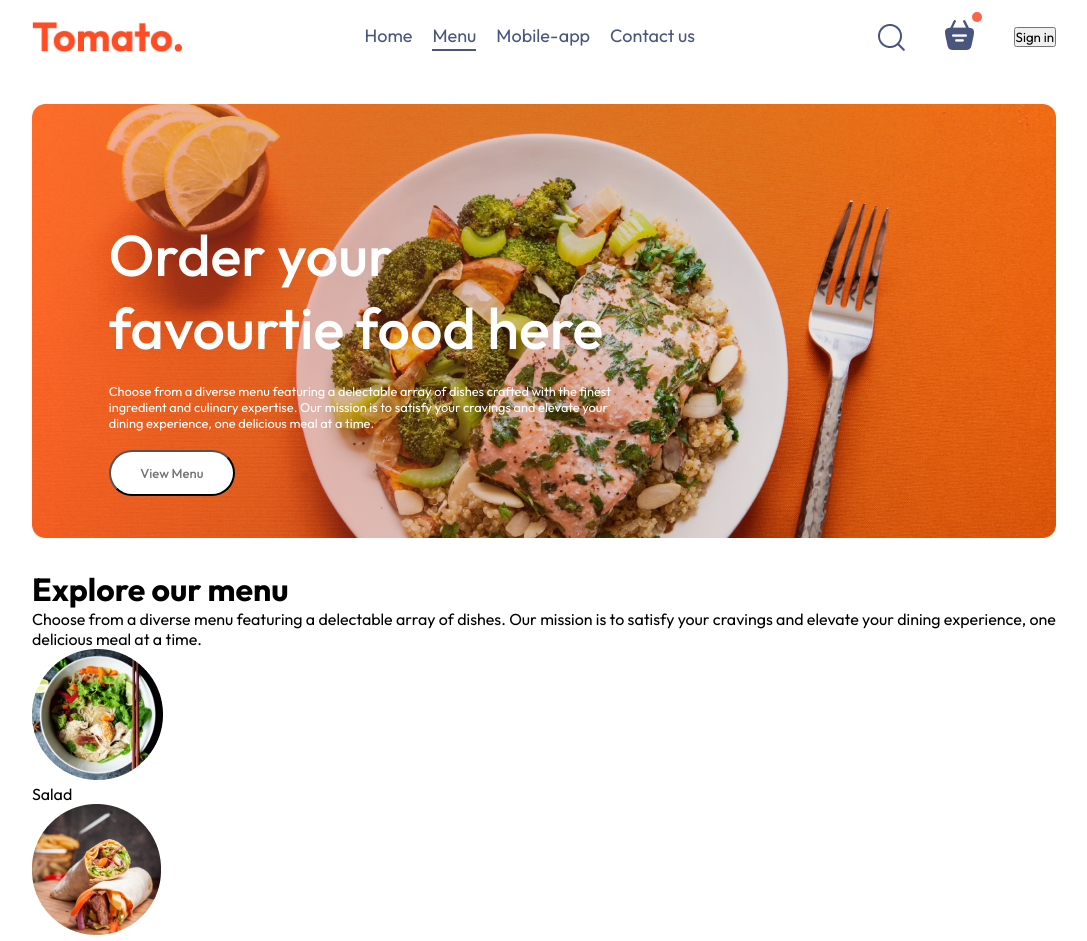
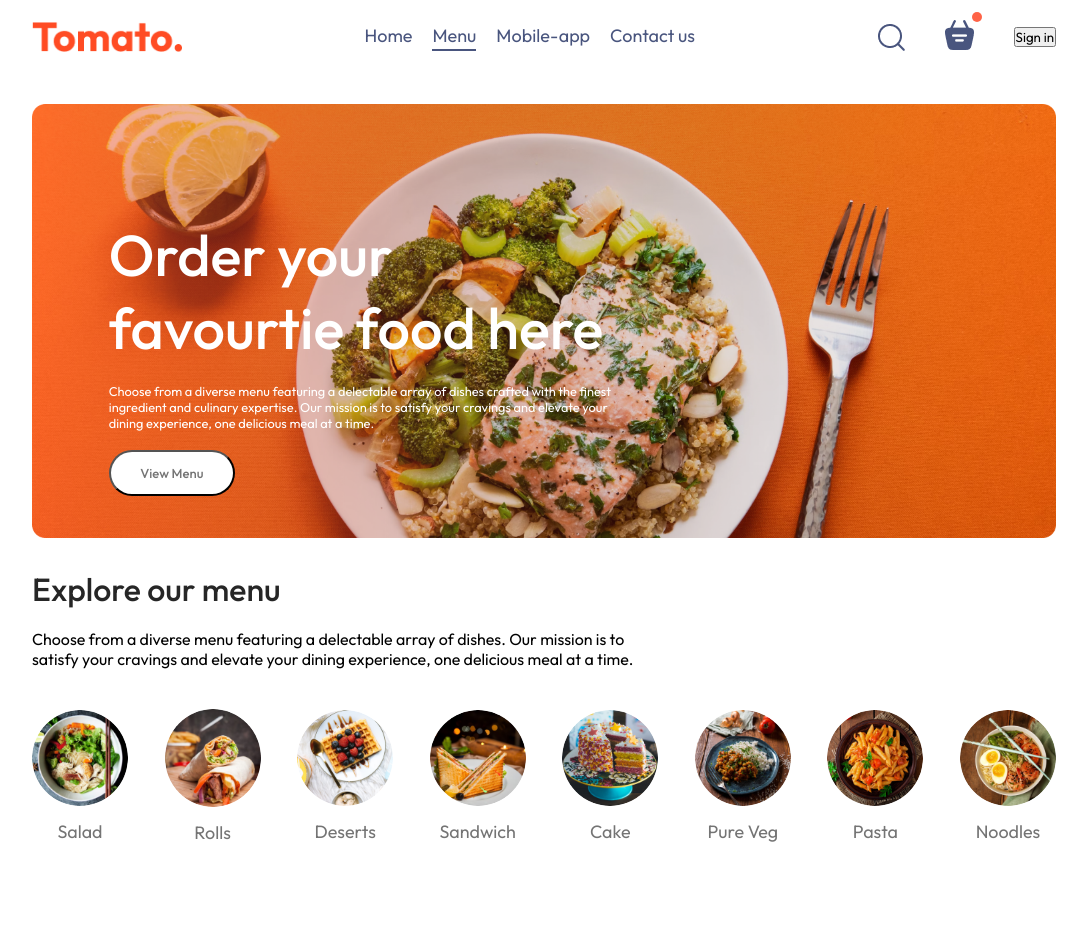
Before and after one commit to paz1ch/CNPM, a React (Vite) app in the folder frontend/: page / in a window 1280 px wide. Shown: the top 941 px of the page, without its empty margins (96-1183 px from the left). After the commit the page ends 864 px from the top, so only its background shows below. Built offline with nearby package versions, Linux system fonts and the light colour scheme.

Commit message:
add component food display

```diff
--- a/frontend/src/components/ExploreMenu/ExploreMenu.css
+++ b/frontend/src/components/ExploreMenu/ExploreMenu.css
@@ -0,0 +1,57 @@
+.explore-menu{
+    display: flex;
+    flex-direction: column;
+    gap: 20px;
+}
+
+.explore-menu h1{
+    color: #262626;
+    font-weight: 500;
+}
+
+.explore-menu-text{
+    max-width: 60%;
+    columns: #808080;
+}
+
+.explore-menu-list{
+    display: flex;
+    justify-content: space-between;
+    align-items: center;
+    gap: 30px;
+    text-align: center;
+    margin: 20px 0px;
+    overflow-x: scroll;
+}
+
+.explore-menu-list::-webkit-scrollbar{
+    display: none;
+}
+
+.explore-menu-list-item img{
+    width: 7.5vw;
+    min-width: 80px;
+    cursor: pointer;
+    border-radius: 50%;
+    transition: 0.2s;
+}
+
+.explore-menu-list-item p{
+    margin-top: 10px;
+    color: #747474;
+    font-size: max(1.4vw,16px);
+    cursor: pointer;
+}
+
+.explore-menu hr{
+    margin: 10px 0px;
+    height: 2px;
+    background-color: #e2e2e2;
+    border: none;
+}
+
+.explore-menu-list-item .active{
+    border: 4px solid tomato;
+    padding: 2px;
+
+}
--- a/frontend/src/components/ExploreMenu/ExploreMenu.jsx
+++ b/frontend/src/components/ExploreMenu/ExploreMenu.jsx
@@ -2,7 +2,7 @@
 import './ExploreMenu.css'
 import { menu_list } from '../../assets/assets'
 
-const ExploreMenu = () => {
+const ExploreMenu = ({category, setCategory}) => {
   return (
     <div className='explore-menu' id='explore-menu'>
       <h1>Explore our menu</h1>
@@ -10,8 +10,8 @@
       <div className='explore-menu-list'>
         {menu_list.map((item, index) => {
             return (
-                <div key={index} className='explore-menu-list-item'>
-                    <img src={item.menu_image} alt="" />
+                <div onClick={()=>setCategory(prev=>prev===item.menu_name?"All":item.menu_name)} key={index} className='explore-menu-list-item'>
+                    <img className={category===item.menu_name?"active":""} src={item.menu_image} alt="" />
                     <p>{item.menu_name}</p>
                 </div>
             )
--- /dev/null
+++ b/frontend/src/context/StoreContext.jsx
@@ -0,0 +1,21 @@
+import { createContext } from "react";
+import { food_list } from "../assets/assets";
+
+export const StoreContext = createContext(null)
+
+const StoreContextProvider = (props) => {
+
+
+
+    const contextValue = {
+        food_list
+    }
+
+    return(
+        <StoreContext.Provider value={contextValue}>
+            {props.children}
+        </StoreContext.Provider>
+    )
+}
+
+export default StoreContextProvider;
--- a/frontend/src/main.jsx
+++ b/frontend/src/main.jsx
@@ -2,11 +2,15 @@
 import { createRoot } from 'react-dom/client'
 import './index.css'
 import App from './App.jsx'
-import {BrowserRouter} from 'react-router-dom'
+import { BrowserRouter } from 'react-router-dom'
+import StoreContextProvider from './context/storeContext.jsx'
 
 createRoot(document.getElementById('root')).render(
   <BrowserRouter>
-    <App />
+    <StoreContextProvider>
+      <App />
+    </StoreContextProvider>
+
   </BrowserRouter>
 
 
--- a/frontend/src/pages/Home/Home.jsx
+++ b/frontend/src/pages/Home/Home.jsx
@@ -1,13 +1,16 @@
-import React from 'react'
+import React, { useState } from 'react';
 import './Home.css'
 import Header from '../../components/Header/Header'
 import ExploreMenu from '../../components/ExploreMenu/ExploreMenu'
 
 const Home = () => {
+
+  const [category, setCategory] = useState("All");
+
   return (
     <div>
       <Header/>
-      <ExploreMenu/>
+      <ExploreMenu category={category} setCategory={setCategory}/>
     </div>
   )
 }
```
Also changed, not shown: frontend/src/components/FoodDisplay/FoodDisplay.jsx (added, +16 -0 lines), frontend/src/components/FoodDisplay/FoodDisplay.css (added).
